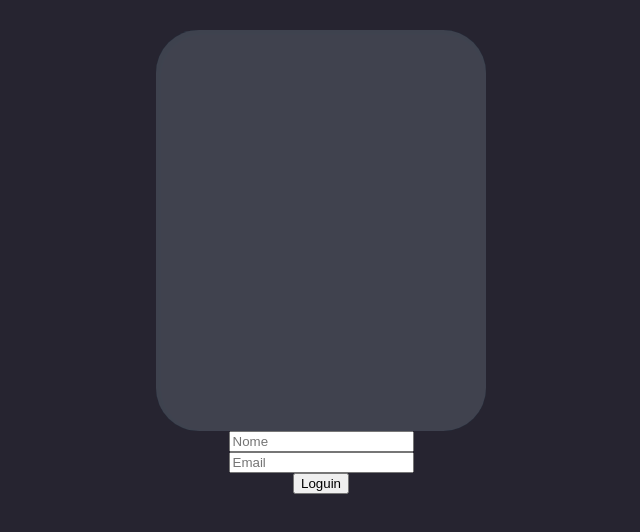
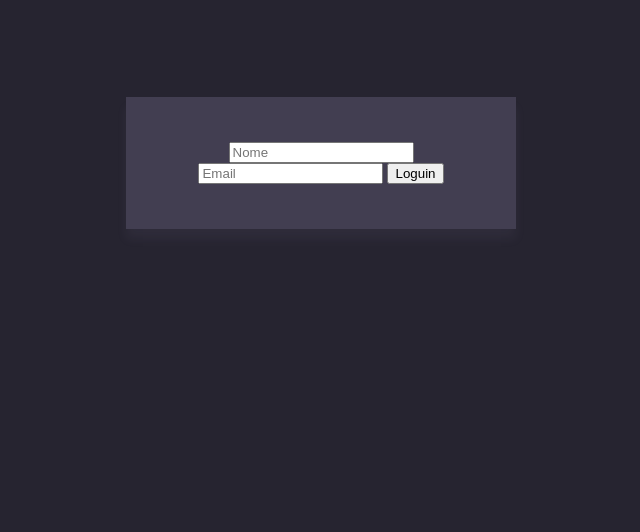
Before and after one commit to Taerocha/Curso---HTML-CSS, a plain HTML site: page 0v Formulario/Index.html in a window 1280 px wide. Shown: the part 100-632 px from the top of the page, without its empty margins (319-959 px from the left). Drawn offline with Linux system fonts and the light colour scheme.

Commit message:
Estilo de caixa - Feio

```diff
--- a/0v Formulario/Index.html
+++ b/0v Formulario/Index.html
@@ -9,9 +9,6 @@
 <body>
     <h1>Formulario</h1>
     <form method="post">
-        <div>
-            <img src="Rectangle 2 (1).svg">
-        </div>
         <header>
             <input type="text" placeholder="Nome">
             <input type="email" placeholder="Email">
--- a/0v Formulario/Style.css
+++ b/0v Formulario/Style.css
@@ -12,16 +12,13 @@ h1 {
     font-family: 'Source Sans Pro', sans-serif;
 }
 
-div {
-    display: flex;
-    justify-content: center;
-    align-items: center;
-
+header {
+    width: 300px;
+    margin: auto;
+    position: relative;
+    background: rgba(169, 160, 204, 0.212);
+    margin: 100px auto 100px;
+    padding: 45px;
+    text-align: center;
+    box-shadow: 0 10px 10px rgba(169, 160, 204, 0.062)
 }
-
-header {
-    display: flex;
-    justify-content: center;
-    align-items: center;
-    flex-direction:column
-}
```
